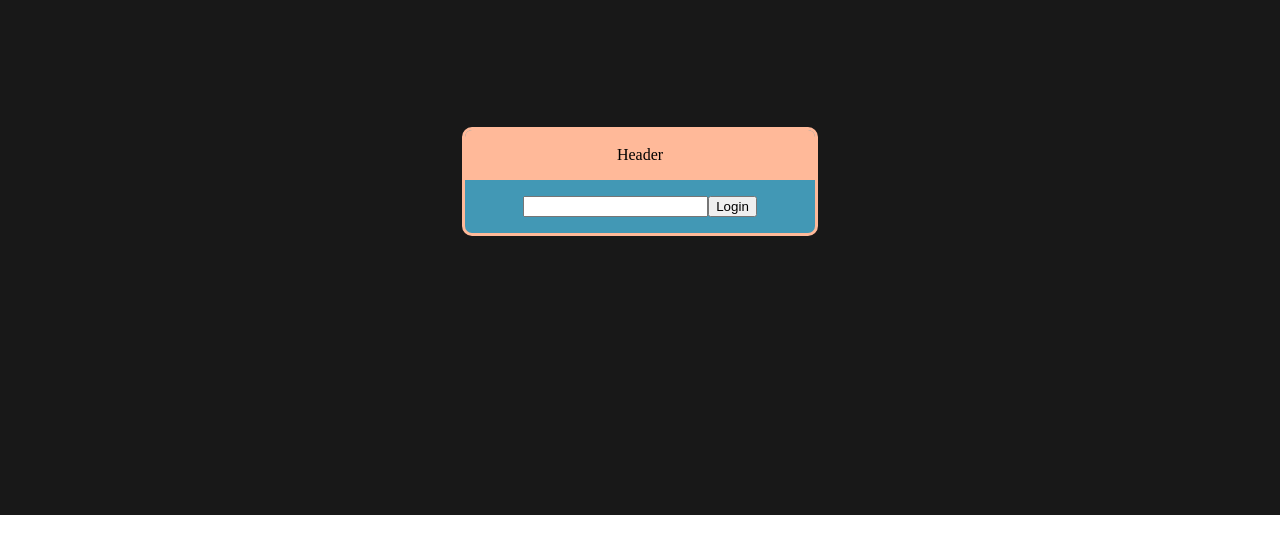
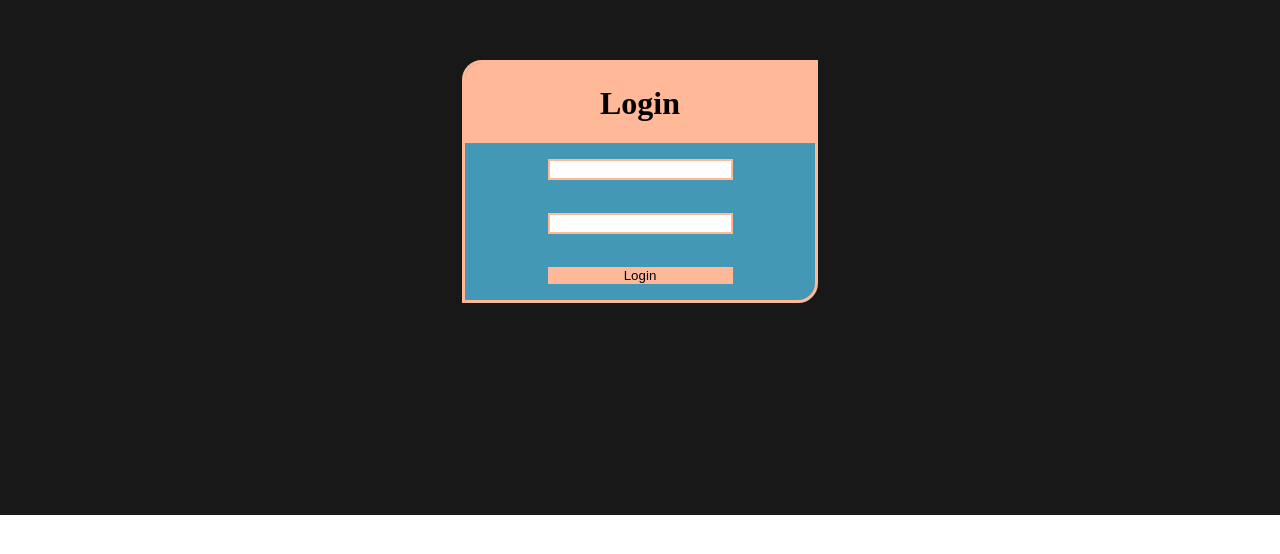
Before and after one commit to Northon-gracik/nextjs, a Next.js app: page / in a window 1280 px wide. Shown: the part 152-706 px from the top of the page. Built offline with nearby package versions, Linux system fonts and the light colour scheme.

Commit message:
Update index.jsx

```diff
--- a/pages/index.jsx
+++ b/pages/index.jsx
@@ -28,7 +28,7 @@ const Card = styled.div`
   flex-direction: column;
   border: 3px solid ${({ theme }) => theme.colors.Dark.contrast};
   overflow: hidden;
-  border-radius: 10px
+  border-radius: 20px 0px 20px 0px;
 `
 const Header = styled.div`
   display: flex;
@@ -42,8 +42,32 @@ const Content = styled.div`
   align-items: center;
   justify-content: center;
   flex-direction: column;
+  .input{
+    border: 3px solid ${({ theme }) => theme.colors.Dark.contrast};
+  }
+  .button{
+    background-color: ${({ theme }) => theme.colors.Dark.contrast};
+  }
 `
 
+const Form = styled.form`
+  display: flex;
+  flex-direction: column;
+  height: 125px;
+  justify-content: space-between;
+  .h1{
+    color: ${({ theme }) => theme.colors.Dark.text}
+  }
+
+`
+
+const Input = styled.input`
+  border: 2px solid ${({ theme }) => theme.colors.Dark.contrast};
+`
+const Button = styled.button`
+  background-color: ${({ theme }) => theme.colors.Dark.contrast};
+  border: 0px;
+`
 
 function Home( props ) {
   const [email, setEmail] = useState('');
@@ -58,30 +82,29 @@ function Home( props ) {
     <Background>
       <Card>
         <Header>
-          <p>Header</p>
+          <h1>Login</h1>
         </Header>
         <Content>
           <p>
-            <form
+            <Form
               onSubmit={handleSubmit}
-              flex-direction="column"
             >
-              <input
+              <Input
                 type="email"
                 onChange={e => setEmail(e.target.value)}
                 autoComplete="off"
               />
-              {/* <input
+              <Input
                 type="password"
                 onChange={e => setPassword(e.target.value)}
                 autoComplete="off"
-              /> */}
-              <button
+              />
+              <Button
                 type="submit"
               >
                 Login
-              </button>
-            </form>
+              </Button>
+            </Form>
           </p>
         </Content>
       </Card>
```
